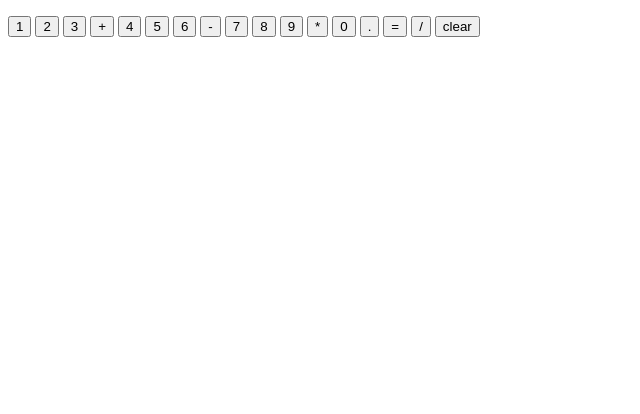
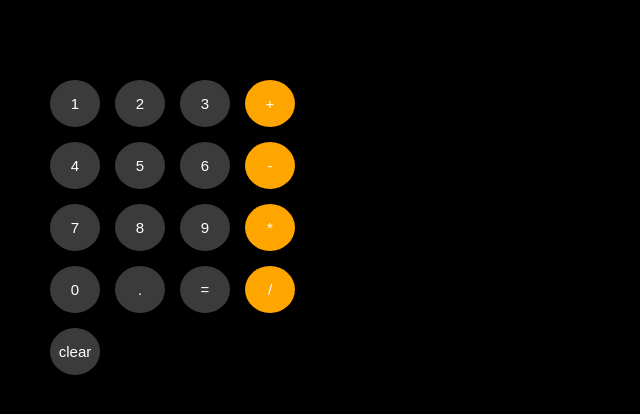
Before and after one commit to georgegeham/Calc, a plain HTML site: page calc.html in a window 1280 px wide. Shown: the whole page, without its empty margins (0-640 px from the left). Drawn offline with Linux system fonts and the light colour scheme.

Commit message:
Styling the calc

```diff
--- /dev/null
+++ b/Calc.css
@@ -0,0 +1,38 @@
+* {
+    margin: 0;
+    padding: 0;
+}
+
+body {
+    background-color: black;
+    color: white;
+}
+
+.calc {
+    display: grid;
+    grid-template-columns: 50px 50px 50px 50px;
+    column-gap: 15px;
+    row-gap: 15px;
+    margin: 80px 50px;
+}
+
+button {
+    padding: 15px;
+    border: none;
+    border-radius: 50%;
+    background-color: transparent;
+    color: white;
+    font-size: 15px;
+    display: flex;
+    justify-content: center;
+    align-items: center;
+    cursor: pointer;
+}
+
+.grey {
+    background-color: rgb(59, 59, 59);
+}
+
+.orange {
+    background-color: orange;
+}
--- a/calc.html
+++ b/calc.html
@@ -4,6 +4,7 @@
 <head>
     <meta charset="UTF-8">
     <meta name="viewport" content="width=device-width, initial-scale=1.0">
+    <link rel="stylesheet" href="Calc.css">
     <title>Document</title>
 </head>
 
```
